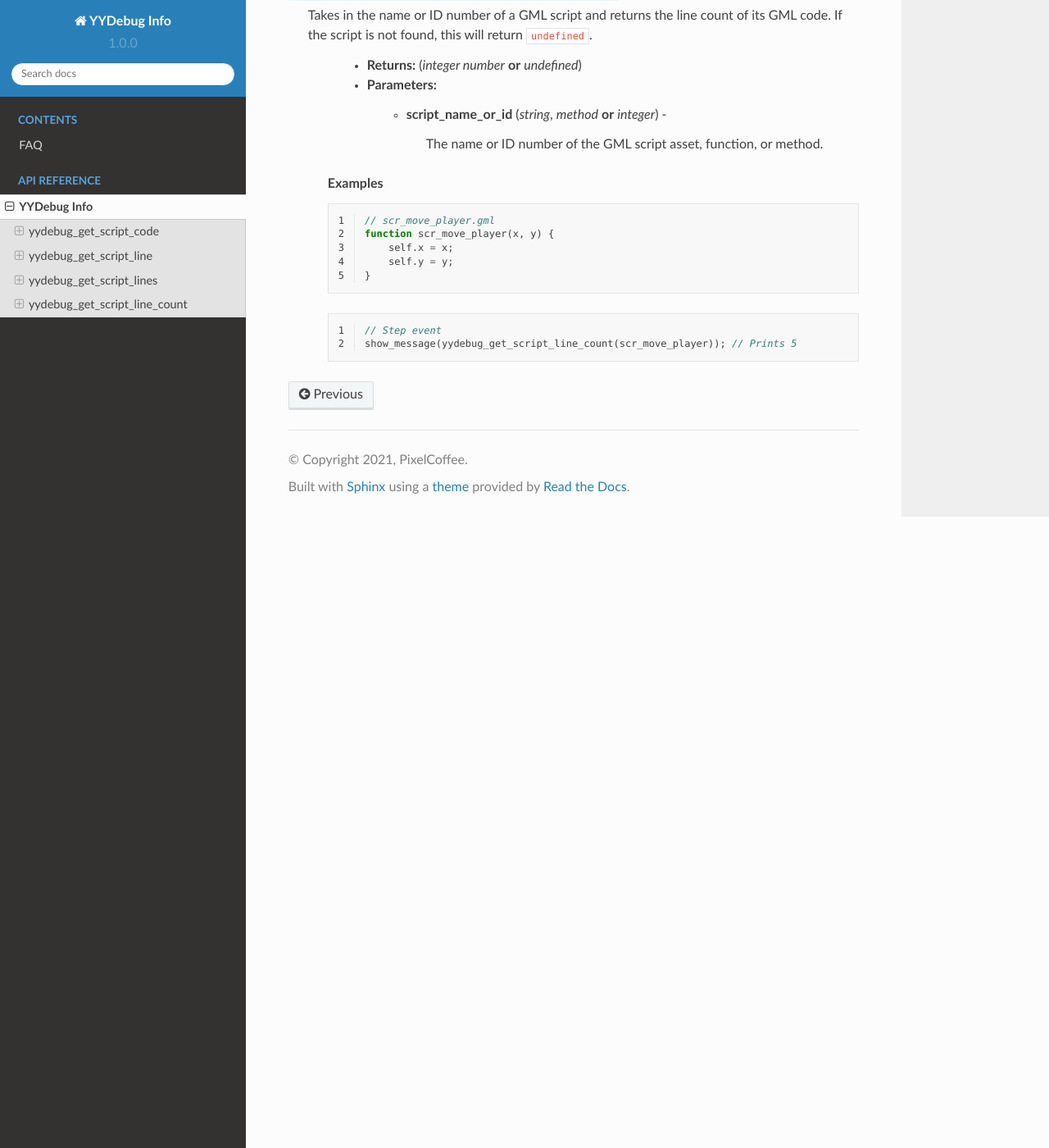
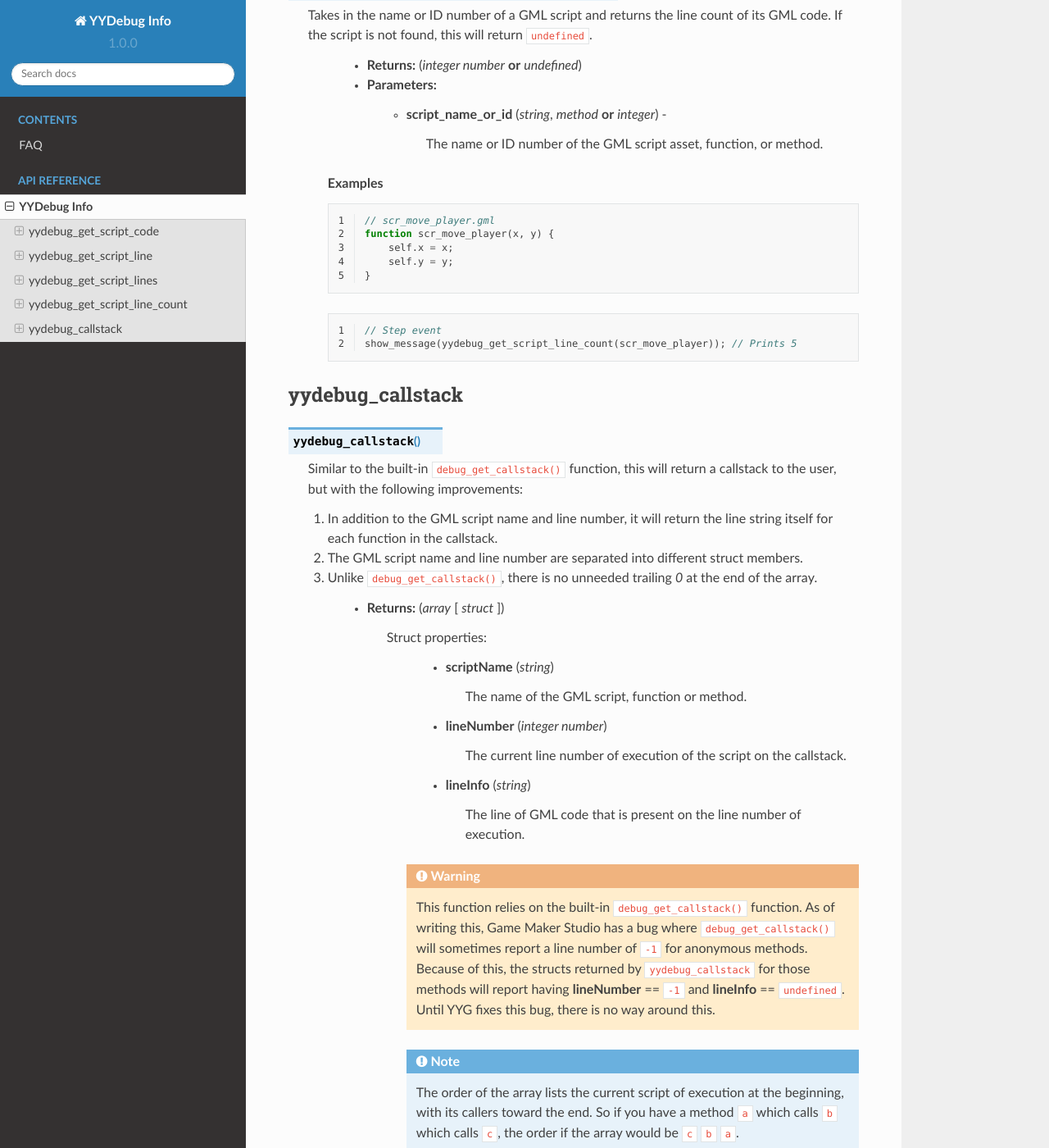
Before and after one commit to pixel-coffee/yydebuginfodocs, a Sphinx documentation site: the page built from docs/source/yydebug_info.rst, in a window 1280 px wide and 1400 px high, scrolled down 2923 px. Shown: the whole window at 82% size. Built offline with Sphinx 7.4.7 and the Read the Docs theme 2.0.0, drawn with Linux system fonts in a browser that asks for light colours; some of the changed text lies outside the part shown.

Commit message:
Update yydebug_info.rst

```diff
--- a/docs/source/yydebug_info.rst
+++ b/docs/source/yydebug_info.rst
@@ -175,3 +175,128 @@ yydebug_get_script_line_count
 
         // Step event
         show_message(yydebug_get_script_line_count(scr_move_player)); // Prints 5
+
+yydebug_callstack
+^^^^^^^^^^^^^^^^^
+
+.. py:function:: yydebug_callstack()
+
+   Similar to the built-in ``debug_get_callstack()`` function, this will return a callstack to the user, but with the following improvements:
+
+   1. In addition to the GML script name and line number, it will return the line string itself for each function in the callstack.
+
+   2. The GML script name and line number are separated into different struct members.
+
+   3. Unlike ``debug_get_callstack()``, there is no unneeded trailing `0` at the end of the array.
+
+       * **Returns:** (*array* [ *struct* ])
+
+           Struct properties:
+
+               * **scriptName** (*string*)
+
+                    The name of the GML script, function or method.
+
+               * **lineNumber** (*integer number*)
+
+                    The current line number of execution of the script on the callstack.
+
+               * **lineInfo** (*string*)
+
+                    The line of GML code that is present on the line number of execution.
+
+            .. warning::
+                This function relies on the built-in ``debug_get_callstack()`` function.
+                As of writing this, Game Maker Studio has a bug where ``debug_get_callstack()`` will sometimes report a line number of ``-1``
+                for anonymous methods. Because of this, the structs returned by ``yydebug_callstack`` for those methods will report
+                having **lineNumber** == ``-1`` and **lineInfo** == ``undefined``. Until YYG fixes this bug, there is no way around this.
+
+            .. note::
+                The order of the array lists the current script of execution at the beginning, with its callers toward the end.
+                So if you have a method ``a`` which calls ``b`` which calls ``c``, the order if the array would be ``c`` ``b`` ``a``.
+
+       * **Parameters:**
+
+           * **depth** (*integer*) [Optional] -
+
+               The maximum depth of the callstack (AKA, the index number to cutoff the tail end of the returned array).
+               If ``undefined`` or not supplied, the full callstack will be returned.
+
+           * **offset** (*integer*) [Optional] -
+
+                The starting offset of the returned callstack array. Essentially, the number of steps up the callstack to return to the callstack of.
+                So if you supply an offset of ``1``, the first element of the returned array will be the *caller* of the current script of execution.
+                If ``2``, its caller's caller, and so on.
+
+                ``0`` by default.
+
+    **Examples**
+
+    .. code-block:: javascript
+        :linenos:
+
+        // scr_move_player.gml
+        function scr_move_player(x, y) {
+            scr_move_player_x(x);
+            scr_move_player_y(y);
+        }
+        function scr_move_player_x(x) {
+            self.x = x;
+            show_message(yydebug_callstack());
+            // The above prints:
+            // [
+            //     {
+            //         scriptName : "gml_Script_scr_move_player_x",
+            //         lineNumber : 8,
+            //         lineInfo : "    show_message(yydebug_callstack());"
+            //     },
+            //     {
+            //         scriptName : "gml_Script_scr_move_player",
+            //         lineNumber : 3,
+            //         lineInfo : "    scr_move_player_x(x);"
+            //     },
+            //     {
+            //         scriptName : "gml_Room_Room1_Create",
+            //         lineNumber : 3,
+            //         lineInfo : "    with (player) scr_move_player(100, 200);"
+            //     }
+            // ]
+            show_message(yydebug_callstack(2)); // Limit depth to 2
+            // The above prints:
+            // [
+            //     {
+            //         scriptName : "gml_Script_scr_move_player_x",
+            //         lineNumber : 27,
+            //         lineInfo : "    show_message(yydebug_callstack(2)); // Limit depth to 2"
+            //     },
+            //     {
+            //         scriptName : "gml_Script_scr_move_player",
+            //         lineNumber : 3,
+            //         lineInfo : "    scr_move_player_x(x);"
+            //     }
+            // ]
+        }
+        function scr_move_player_y(y) {
+            self.y = y;
+            show_message(yydebug_callstack(undefined, 1)); // Max depth, offset of 1
+            // The above prints:
+            // [
+            //     {
+            //         scriptName : "gml_Script_scr_move_player",
+            //         lineNumber : 3,
+            //         lineInfo : "    scr_move_player_x(x);"
+            //     },
+            //     {
+            //         scriptName : "gml_Room_Room1_Create",
+            //         lineNumber : 3,
+            //         lineInfo : "    with (player) scr_move_player(100, 200);"
+            //     }
+            // ]
+        }
+
+    .. code-block:: javascript
+        :linenos:
+
+        // Room1 creation code
+        var player = instance_create_depth(0, 0, 0, obj_player);
+        with (player) scr_move_player(100, 200);
```
